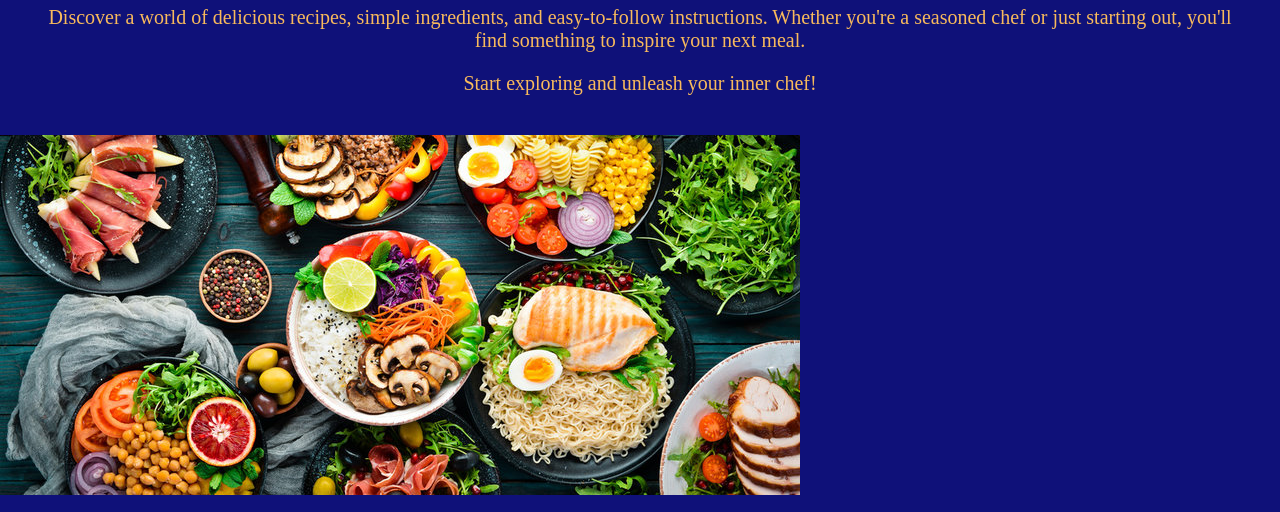
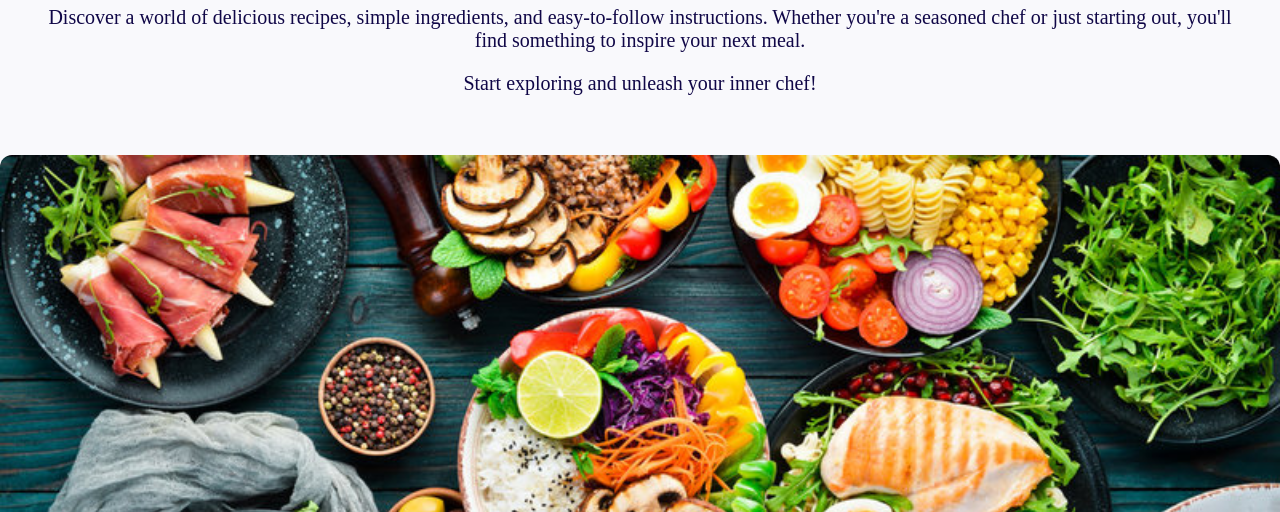
Before and after one commit to NRiazati/Recipe, a plain HTML site: page index.html in a window 1280 px wide. Shown: the part 281-793 px from the top of the page. Drawn offline with Linux system fonts and the light colour scheme.

Commit message:
ende of part 5 in powercoders toturial

```diff
--- a/index.html
+++ b/index.html
@@ -26,7 +26,7 @@
         </header>
     </section>
 
-    <img src="food.jpg" alt="My food">
+    <img src="food.jpg" alt="My food" class="food-image">
 
     <footer>
         <p>&copy; 2024 Recipe Website</p>
--- a/main.css
+++ b/main.css
@@ -2,17 +2,24 @@ body {
   font-family: Arial, sans-serif;
   margin: 0;
   padding: 0;
-  background-color: #0f1179;
-  color: #ffffff;
+  background-color: #f9f9fc;
+  color: var(--primary-color);
 }
 
 :root {
-  --primary-color: #f8ba5c;
+  --primary-color: #100747;
   --font-title: 2rem;
   --radius: 12px;
   --font-size: 1.2rem;
   --family:times new roman;
 
+}
+.food-image {
+  width: 100%;
+  height: auto;
+  border-radius: var(--radius);
+  margin-top: 20px;
+  align-items: center;
 }
 #detail-1 {
   color: var(--primary-color);
```
